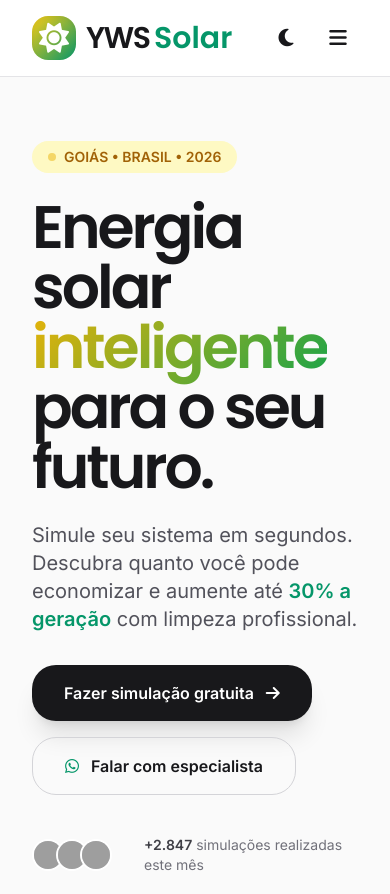
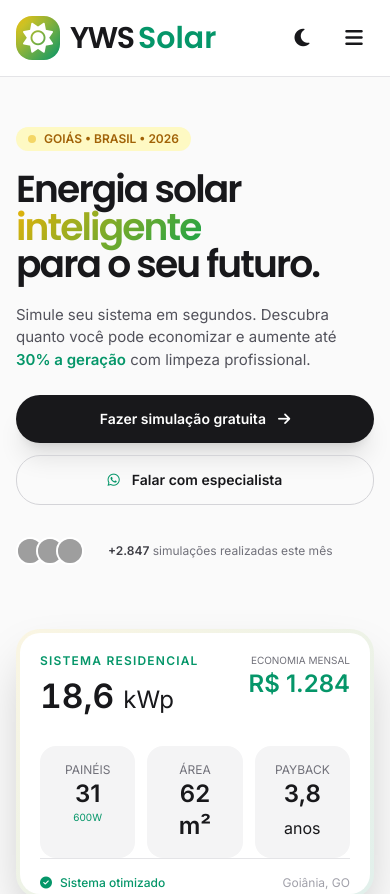
Before and after one commit to gabrielsilvacvc11-wq/yws-solar-plataforma, a plain HTML site: page index.html in a window 390 px wide. Shown: the top 894 px of the page. Drawn offline with nearby package versions, Linux system fonts and the light colour scheme; grey boxes are pictures that could not be loaded.

Commit message:
feat: Improve mobile responsiveness on hero/initial screen using clamp() and responsive classes (desktop unchanged)

```diff
--- a/index.html
+++ b/index.html
@@ -95,7 +95,7 @@
     <!-- Navbar -->
     <nav class="bg-white/95 dark:bg-zinc-900/95 backdrop-blur-lg border-b border-zinc-200 dark:border-zinc-800 sticky top-0 z-50">
         <div class="max-w-screen-2xl mx-auto">
-            <div class="px-8 py-4 flex items-center justify-between">
+            <div class="px-4 sm:px-8 py-4 flex items-center justify-between">
                 <div class="flex items-center gap-x-3">
                     <!-- Logo -->
                     <div class="flex items-center gap-x-2.5">
@@ -149,44 +149,44 @@
     </nav>
 
     <!-- Hero / Início -->
-    <section id="inicio" class="max-w-screen-2xl mx-auto px-8 pt-16 pb-20">
-        <div class="grid lg:grid-cols-12 gap-12 items-center">
+    <section id="inicio" class="max-w-screen-2xl mx-auto px-4 sm:px-8 pt-12 sm:pt-16 pb-16 sm:pb-20">
+        <div class="grid lg:grid-cols-12 gap-8 lg:gap-12 items-center">
             <div class="lg:col-span-7">
-                <div class="inline-flex items-center gap-x-2 bg-yellow-100 dark:bg-yellow-900/30 text-yellow-700 dark:text-yellow-400 px-4 py-1.5 rounded-3xl text-sm font-semibold mb-6">
+                <div class="inline-flex items-center gap-x-2 bg-yellow-100 dark:bg-yellow-900/30 text-yellow-700 dark:text-yellow-400 px-3 sm:px-4 py-1 sm:py-1.5 rounded-3xl text-xs sm:text-sm font-semibold mb-5 sm:mb-6">
                     <div class="w-2 h-2 bg-yellow-500 rounded-full animate-pulse"></div>
                     <span>GOIÁS • BRASIL • 2026</span>
                 </div>
 
-                <h1 class="text-6xl lg:text-7xl font-display font-bold tracking-tighter leading-none mb-6">
+                <h1 class="font-display font-bold tracking-tighter leading-none mb-5 sm:mb-6 text-[clamp(2.35rem,6.5vw,3.25rem)] sm:text-[clamp(2.75rem,5.5vw,3.75rem)] lg:text-7xl">
                     Energia solar<br>
                     <span class="solar-gradient">inteligente</span><br>
                     para o seu futuro.
                 </h1>
 
-                <p class="max-w-lg text-xl text-zinc-600 dark:text-zinc-400 mb-8">
+                <p class="max-w-lg text-[15px] sm:text-lg lg:text-xl text-zinc-600 dark:text-zinc-400 mb-6 sm:mb-8">
                     Simule seu sistema em segundos. Descubra quanto você pode economizar e aumente até <span class="font-semibold text-emerald-600">30% a geração</span> com limpeza profissional.
                 </p>
 
-                <div class="flex flex-wrap gap-4">
+                <div class="flex flex-col sm:flex-row flex-wrap gap-3 sm:gap-4">
                     <button onclick="document.getElementById('simuladores').scrollIntoView({ behavior: 'smooth' })"
-                            class="px-8 py-4 bg-zinc-900 dark:bg-white text-white dark:text-zinc-900 rounded-3xl font-semibold flex items-center gap-x-3 hover:scale-[1.02] active:scale-[0.985] transition-all shadow-xl">
+                            class="w-full sm:w-auto px-6 sm:px-8 py-3.5 sm:py-4 bg-zinc-900 dark:bg-white text-white dark:text-zinc-900 rounded-3xl font-semibold flex items-center justify-center gap-x-3 hover:scale-[1.02] active:scale-[0.985] transition-all shadow-xl text-sm sm:text-base">
                         <span>Fazer simulação gratuita</span>
                         <i class="fa-solid fa-arrow-right"></i>
                     </button>
 
                     <a href="https://wa.me/5562991758807?text=Olá%20YWS%20Solar,%20quero%20falar%20com%20um%20especialista%20sobre%20energia%20solar."
                        target="_blank"
-                       class="px-8 py-4 border border-zinc-300 dark:border-zinc-700 hover:bg-white dark:hover:bg-zinc-900 rounded-3xl font-semibold flex items-center gap-x-3 transition-all">
+                       class="w-full sm:w-auto px-6 sm:px-8 py-3.5 sm:py-4 border border-zinc-300 dark:border-zinc-700 hover:bg-white dark:hover:bg-zinc-900 rounded-3xl font-semibold flex items-center justify-center gap-x-3 transition-all text-sm sm:text-base">
                         <i class="fa-brands fa-whatsapp text-emerald-600"></i>
                         <span>Falar com especialista</span>
                     </a>
                 </div>
 
-                <div class="flex items-center gap-x-8 mt-10 text-sm">
+                <div class="flex items-center gap-x-6 sm:gap-x-8 mt-8 sm:mt-10 text-xs sm:text-sm">
                     <div class="flex -space-x-2">
-                        <div class="w-8 h-8 bg-zinc-300 rounded-full border-2 border-white dark:border-zinc-950 overflow-hidden"><img src="https://i.pravatar.cc/32?img=28" alt=""></div>
-                        <div class="w-8 h-8 bg-zinc-300 rounded-full border-2 border-white dark:border-zinc-950 overflow-hidden"><img src="https://i.pravatar.cc/32?img=47" alt=""></div>
-                        <div class="w-8 h-8 bg-zinc-300 rounded-full border-2 border-white dark:border-zinc-950 overflow-hidden"><img src="https://i.pravatar.cc/32?img=12" alt=""></div>
+                        <div class="w-7 h-7 sm:w-8 sm:h-8 bg-zinc-300 rounded-full border-2 border-white dark:border-zinc-950 overflow-hidden"><img src="https://i.pravatar.cc/32?img=28" alt=""></div>
+                        <div class="w-7 h-7 sm:w-8 sm:h-8 bg-zinc-300 rounded-full border-2 border-white dark:border-zinc-950 overflow-hidden"><img src="https://i.pravatar.cc/32?img=47" alt=""></div>
+                        <div class="w-7 h-7 sm:w-8 sm:h-8 bg-zinc-300 rounded-full border-2 border-white dark:border-zinc-950 overflow-hidden"><img src="https://i.pravatar.cc/32?img=12" alt=""></div>
                     </div>
                     <div class="text-zinc-500 dark:text-zinc-400">
                         <span class="font-semibold text-zinc-700 dark:text-zinc-300">+2.847</span> simulações realizadas este mês
@@ -195,22 +195,22 @@
             </div>
 
             <!-- Hero Visual -->
-            <div class="lg:col-span-5 relative">
+            <div class="lg:col-span-5 relative mt-8 lg:mt-0">
                 <div class="aspect-[4/3] bg-gradient-to-br from-yellow-400/10 to-emerald-600/10 rounded-3xl p-1 shadow-2xl">
-                    <div class="bg-white dark:bg-zinc-900 rounded-[20px] h-full p-8 flex flex-col justify-between relative overflow-hidden">
+                    <div class="bg-white dark:bg-zinc-900 rounded-[20px] h-full p-5 sm:p-8 flex flex-col justify-between relative overflow-hidden">
                         <div>
                             <div class="flex justify-between items-start">
                                 <div>
-                                    <div class="text-emerald-600 dark:text-emerald-400 text-sm font-semibold tracking-widest">SISTEMA RESIDENCIAL</div>
-                                    <div class="text-5xl font-bold tabular-nums mt-1">18,6 <span class="text-3xl font-normal">kWp</span></div>
+                                    <div class="text-emerald-600 dark:text-emerald-400 text-xs sm:text-sm font-semibold tracking-widest">SISTEMA RESIDENCIAL</div>
+                                    <div class="text-[2.1rem] sm:text-5xl font-bold tabular-nums mt-0.5 sm:mt-1">18,6 <span class="text-2xl sm:text-3xl font-normal">kWp</span></div>
                                 </div>
                                 <div class="text-right">
-                                    <div class="text-xs text-zinc-500">ECONOMIA MENSAL</div>
-                                    <div class="text-3xl font-bold text-emerald-600">R$ 1.284</div>
+                                    <div class="text-[10px] sm:text-xs text-zinc-500">ECONOMIA MENSAL</div>
+                                    <div class="text-2xl sm:text-3xl font-bold text-emerald-600">R$ 1.284</div>
                                 </div>
                             </div>
 
-                            <div class="mt-8 grid grid-cols-3 gap-4 text-center">
+                            <div class="mt-6 sm:mt-8 grid grid-cols-3 gap-3 sm:gap-4 text-center">
                                 <div class="bg-zinc-100 dark:bg-zinc-800 rounded-2xl p-4">
                                     <div class="text-xs text-zinc-500">PAINÉIS</div>
                                     <div class="font-bold text-2xl">31</div>
```
